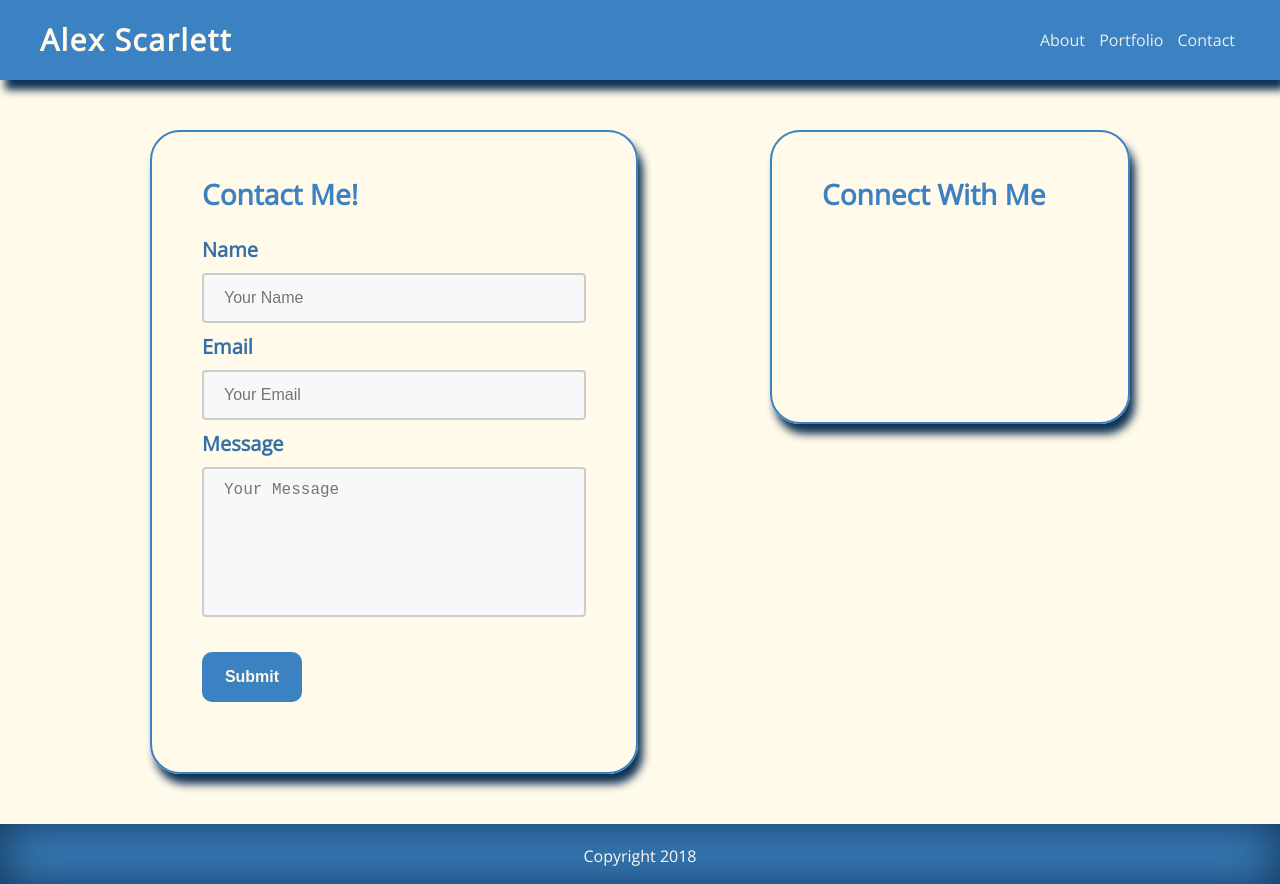
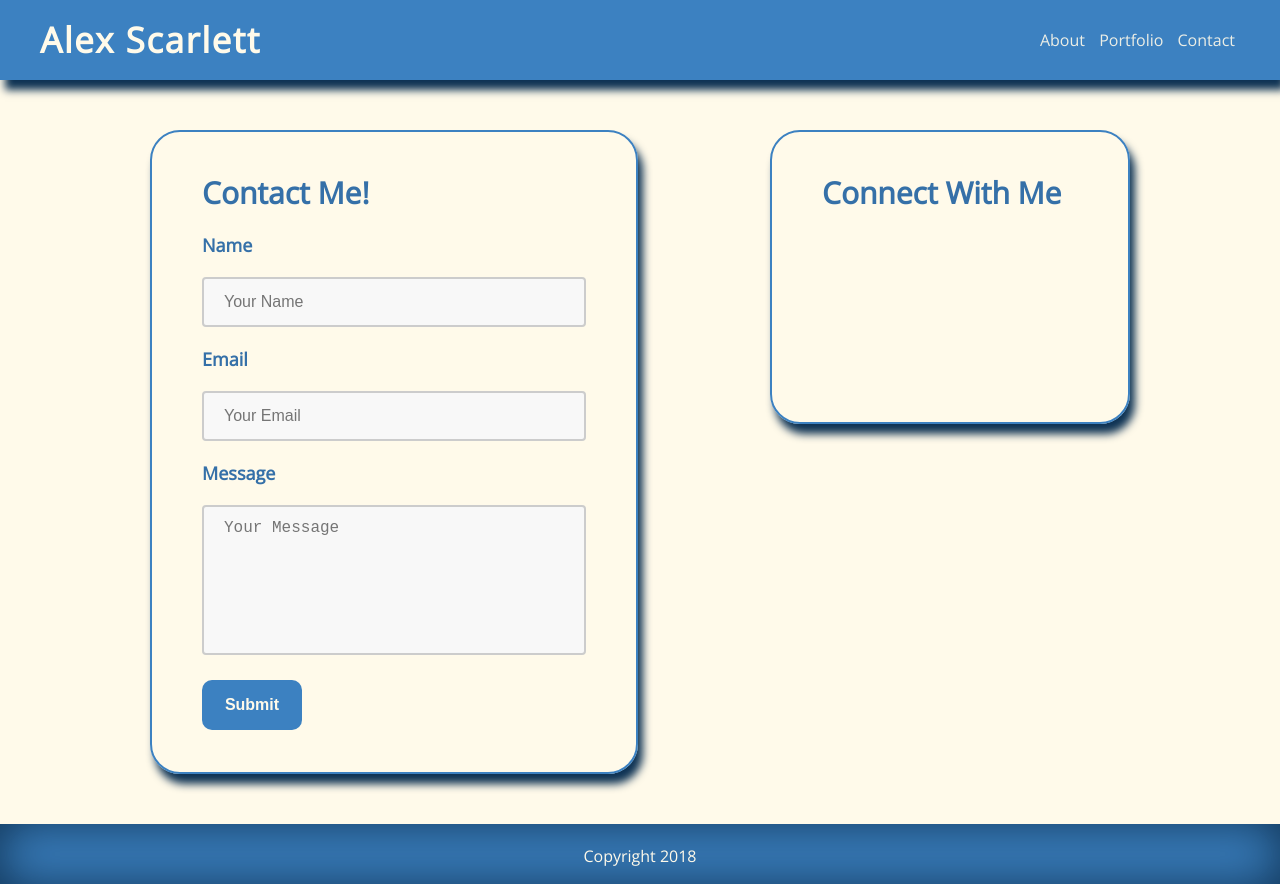
Before and after one commit to alexscar99/Basic-Portfolio, a plain HTML site: page contact.html in a window 1280 px wide. Drawn offline with nearby package versions, Linux system fonts and the light colour scheme.

Commit message:
changed h2 stylings

```diff
--- a/assets/css/style.css
+++ b/assets/css/style.css
@@ -21,8 +21,9 @@ footer {
 }
 
 h2 {
-  color: #3c81c1;
-  font-size: 28px;
+  margin: 20px 0;
+  font-size: 30px;
+  color: #3570a8;
 }
 
 .header {
@@ -32,7 +33,7 @@ h2 {
 
 .header h1 {
   float: left;
-  font-size: 30px;
+  font-size: 35px;
   line-height: 40px;
   margin: 0;
   letter-spacing: 1.5px;
@@ -81,16 +82,25 @@ h2 {
   width: 59%;
 }
 
+.about-me img {
+  height: 200px;
+  float: right;
+  border: 3px solid;
+  margin: 10px;
+  border-radius: 10px;
+}
+
 .contact-form {
   margin: 50px 50px 50px 150px;
-  padding: 20px 50px;
   width: 30%;
   height: 600px;
   float: left;
 }
 
 .contact-form label {
-  font-size: 20px;
+  display: block;
+  margin: 10px 0;
+  font-size: 18px;
   font-weight: bold;
 }
 
@@ -112,7 +122,6 @@ textarea {
 }
 
 .contact-form input[type='submit'] {
-  margin: 20px 0;
   background: #3c81c1;
   color: #fffaea;
   width: 100px;
@@ -133,14 +142,6 @@ textarea {
   float: right;
 }
 
-.about-me img {
-  height: 200px;
-  float: right;
-  border: 3px solid;
-  margin: 10px;
-  border-radius: 10px;
-}
-
 .footer {
   padding: 5px 40px;
   height: 60px;
```
